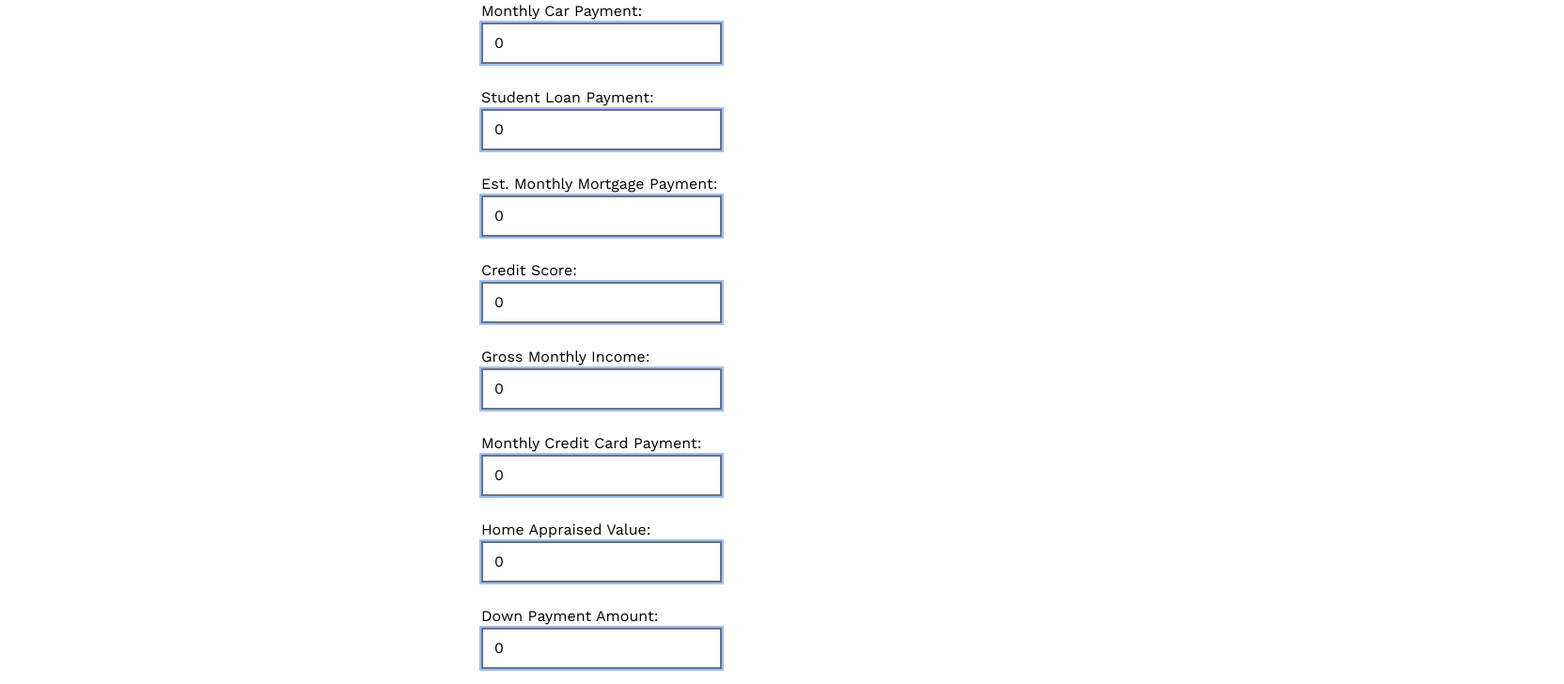
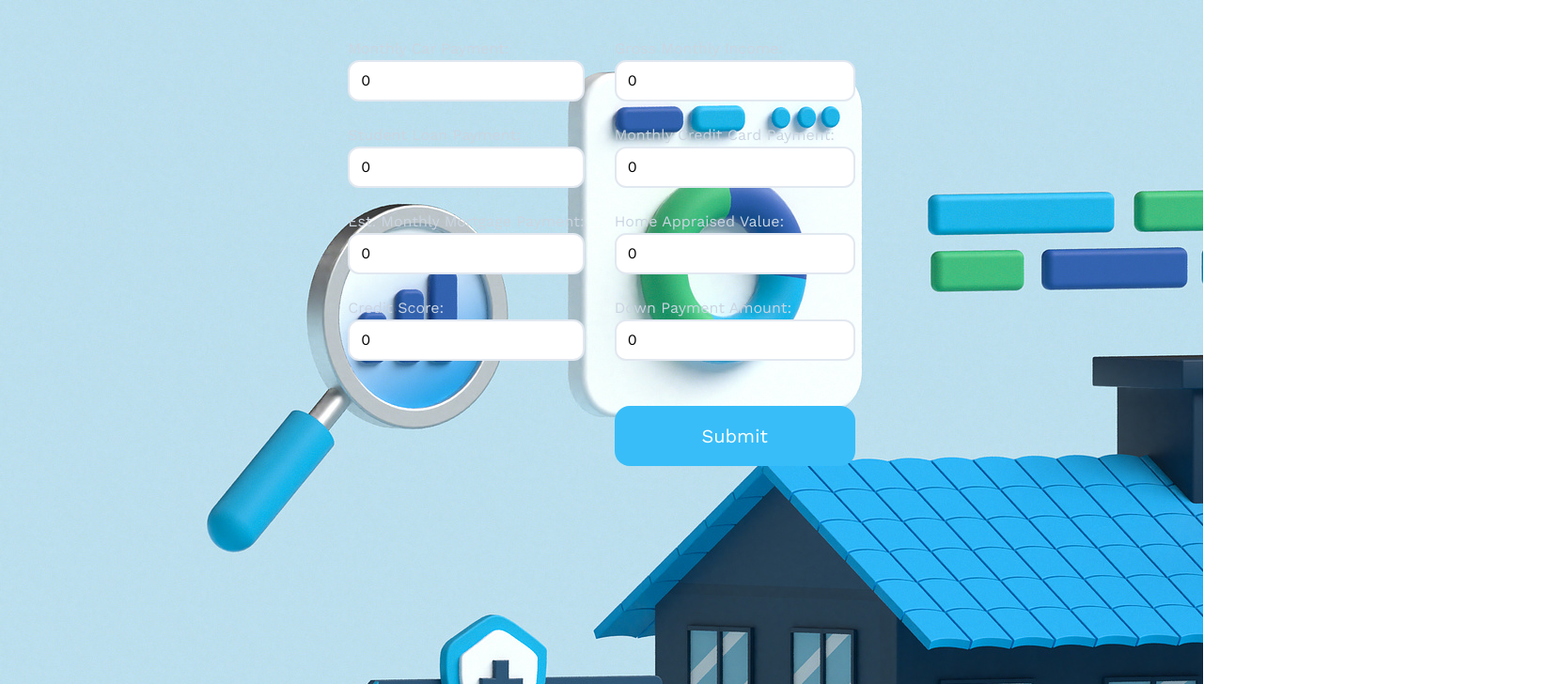
Before and after one commit to HackUTD-X-2023/project, a Next.js app: page /form in a window 1280 px wide. Shown: the top 728 px of the page at 94% size, 1664 px wide, since content can reach past the window. Built offline with nearby package versions, Linux system fonts and the light colour scheme.

Commit message:
update: styling on input fields

```diff
--- a/app/form/page.js
+++ b/app/form/page.js
@@ -90,56 +90,64 @@ export default function Home() {
   }
 
   return (
-    <main className='items-center flex flex-col w-screen gap-y-16'>
-      <div>
-        <form className='flex flex-col w-fit'>
+    <main className="bg-[url('/cover2.jpg')] items-center flex flex-col w-screen gap-y-16">
+      <div className="bg-grey-900 m-10 z-10 h-64 w-[128rem]">
+        <form className='flex flex-row justify-center gap-8'>
+          <div class="flex-col">
+
           <div className='flex flex-col gap-x-3'>
             <label htmlFor="CarPayment">Monthly Car Payment: </label>
-            <input type="number" value={carPayment} onChange={handleCarPaymentChange} name="CarPayment" className='border-2 focus:ring-indigo-500 ring-2 outline-0' /><br />
+            <input type="number" value={carPayment} onChange={handleCarPaymentChange} name="CarPayment" className='input-field' /><br />
           </div>
 
           <div className='flex flex-col gap-x-3'>
             <label htmlFor="StudentLoan">Student Loan Payment: </label>
-            <input type="number" value={studentLoan} onChange={handleStudentLoanChange} name="StudentLoan" className='border-2 focus:ring-indigo-500 ring-2 outline-0' /><br />
+            <input type="number" value={studentLoan} onChange={handleStudentLoanChange} name="StudentLoan" class="input-field"/><br />
           </div>
 
           <div className='flex flex-col gap-x-3'>
             <label htmlFor="Mortgage">Est. Monthly Mortgage Payment: </label>
-            <input type="number" value={mortgage} onChange={handleMortgageChange} name="Mortgage" className='border-2 focus:ring-indigo-500 ring-2 outline-0' /><br />
+            <input type="number" value={mortgage} onChange={handleMortgageChange} name="Mortgage" class="input-field"/><br />
           </div>
 
           <div className='flex flex-col gap-x-3'>
             <label htmlFor="CreditScore">Credit Score: </label>
-            <input type="number" value={creditScore} onChange={handleCreditScoreChange} name="CreditScore" className='border-2 focus:ring-indigo-500 ring-2 outline-0' /><br />
+            <input type="number" value={creditScore} onChange={handleCreditScoreChange} name="CreditScore" className='input-field' /><br />
           </div>
+
+          </div>
+
+          <div class="flex-col">
 
           <div className='flex flex-col gap-x-3'>
             <label htmlFor="Income">Gross Monthly Income: </label>
-            <input type="Number" value={income} onChange={handleIncomeChange} name="Income" className='border-2 focus:ring-indigo-500 ring-2 outline-0' /><br />
+            <input type="Number" value={income} onChange={handleIncomeChange} name="Income" className='input-field' /><br />
           </div>
+
 
           <div className='flex flex-col gap-x-3'>
             <label htmlFor="CreditCardPayment">Monthly Credit Card Payment: </label>
-            <input type="number" value={cardPayment} onChange={handleCardPaymentChange} name="CreditCardPayment" className='border-2 focus:ring-indigo-500 ring-2 outline-0' /><br />
+            <input type="number" value={cardPayment} onChange={handleCardPaymentChange} name="CreditCardPayment" className='input-field' /><br />
           </div>
 
           <div className='flex flex-col gap-x-3'>
             <label htmlFor="HomeAppraisedValue">Home Appraised Value: </label>
-            <input type="number" value={homeValue} onChange={handleHomeValueChange} name="HomeAppraisedValue" className='border-2 focus:ring-indigo-500 ring-2 outline-0' /><br />
+            <input type="number" value={homeValue} onChange={handleHomeValueChange} name="HomeAppraisedValue" className='input-field' /><br />
           </div>
 
           <div className='flex flex-col gap-x-3'>
             <label htmlFor="DownPayment">Down Payment Amount: </label>
-            <input type="number" value={downPayment} onChange={handleDownPaymentChange} name="DownPayment" className='border-2 focus:ring-indigo-500 ring-2 outline-0' /><br />
+            <input type="number" value={downPayment} onChange={handleDownPaymentChange} name="DownPayment" className='input-field' /><br />
+          </div>
+            <div className='flex flex-row w-max'>
+              <button className="rounded-2xl mt-6 text-xl text-white bg-sky-400 h-16 w-64 hover:bg-sky-500 transition duration-150 focus:ring focus:ring-sky-300" type="submit" name="submit" onClick={handleSubmit}>Submit</button>
+            </div>
           </div>
 
-          <div className='flex flex-row w-max'>
-            <button className="rounded-2xl mt-6 text-xl text-white bg-sky-400 h-16 w-64 hover:bg-sky-600 transition duration-150 focus:ring focus:ring-sky-200" type="submit" name="submit" onClick={handleSubmit}>Submit</button>
-          </div>
         </form>
       </div>
 
-      <div className='border-2 p-4 w-screen m-4 whitespace-pre-wrap'>
+      <div className='p-4 w-screen m-4 whitespace-pre-wrap'>
         {loading ? <div>
           <svg aria-hidden="true" className="w-8 h-8 mr-2 text-gray-200 animate-spin dark:text-gray-600 fill-blue-600" viewBox="0 0 100 101" fill="none" xmlns="http://www.w3.org/2000/svg">
           <path d="M100 50.5908C100 78.2051 77.6142 100.591 50 100.591C22.3858 100.591 0 78.2051 0 50.5908C0 22.9766 22.3858 0.59082 50 0.59082C77.6142 0.59082 100 22.9766 100 50.5908ZM9.08144 50.5908C9.08144 73.1895 27.4013 91.5094 50 91.5094C72.5987 91.5094 90.9186 73.1895 90.9186 50.5908C90.9186 27.9921 72.5987 9.67226 50 9.67226C27.4013 9.67226 9.08144 27.9921 9.08144 50.5908Z" fill="currentColor"/>
@@ -152,3 +160,25 @@ export default function Home() {
     </main>
   )
 }
+
+/*
+export default function nav(){
+  return(
+    <>
+    <div className="static bg-[url('/cover2.jpg')]"></div>
+    <div className="fixed flex flex-row justify-start w-screen">
+    <div className="fixed flex w-[16rem] flex-col justify-center h-screen ml-6">
+      <div className="bg-slate-400 h-[24rem] rounded-3xl flex flex-col justify-evenly">
+        <button className="nav-button text-black" name="input">Input</button>
+        <button className="nav-button" name="results">Results</button>
+        <button className="nav-button" name="data">Data</button>
+      </div>
+    </div>
+    <div className="rounded-[24] flex flex-row justify-center w-[128rem]"></div>
+    <div className="flex">
+      <Home class="result"></Home>
+    </div>
+    </div>
+    </>
+  )
+}*/
--- a/app/globals.css
+++ b/app/globals.css
@@ -7,3 +7,15 @@
 * {
   font-family: Work,
 }
+
+@layer base{
+  label{
+    @apply text-slate-300;
+  }
+}
+
+@layer components{
+  .input-field{
+    @apply bg-white border-2 border-slate-200 placeholder-slate-400 disabled:bg-slate-50 disabled:text-slate-500 disabled:border-slate-200 transition duration-150 focus:ring-2 focus:border-sky-400 focus:ring-sky-300 block rounded-xl;
+  }
+}
--- a/app/page.js
+++ b/app/page.js
@@ -7,9 +7,10 @@ export default function Home() {
   return (
 
     <main className="bg-[url('/cover.jpg')] h-screen bg-no-repeat bg-cover relative z-10 flex flex-col justify-center">
-      <div className='mt-40 ml-52 px-16 py-8 bg-gray-800 w-fit rounded-3xl '>
+      <div ></div>
+      <div className='absolute mt-40 ml-52 px-16 py-8 bg-gray-900 w-fit rounded-3xl '>
         <div className='my-10 flex flex-col gap-y-10 items-center'>
-          <div className='text-white font-semibold text-3xl max-w-sm font-medium w-11/12'>Find out if you can buy a home in minutes, <br />super-powered with AI</div>
+          <div className='text-white font-semibold text-3xl max-w-sm w-11/12'>Find out if you can buy a home in minutes, <br />super-powered with AI</div>
           <button className="rounded-2xl text-xl text-white bg-sky-400 h-16 w-11/12 hover:bg-sky-600 transition duration-150 focus:ring focus:ring-sky-200 " type="button" onClick={() => router.push('/form')}>
             GET STARTED!
           </button>
--- a/tailwind.config.js
+++ b/tailwind.config.js
@@ -18,7 +18,7 @@ module.exports = {
 
       },
       color: {
-        cyan:{
+        sky:{
           400: '#3bb4ed',
         }
       }
```
Also changed, not shown: public/cover2.jpg (added), 1 other file (tests, documents, lock files or other folders).
